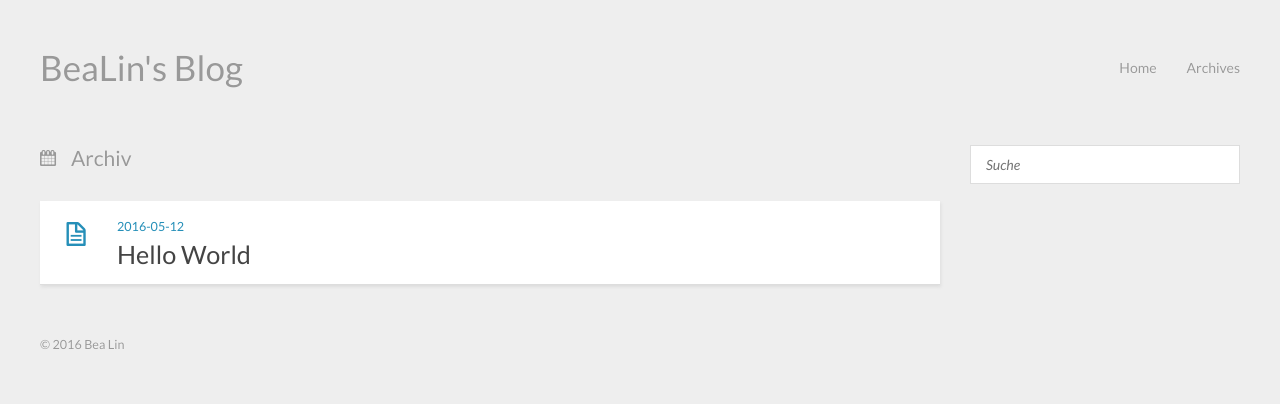
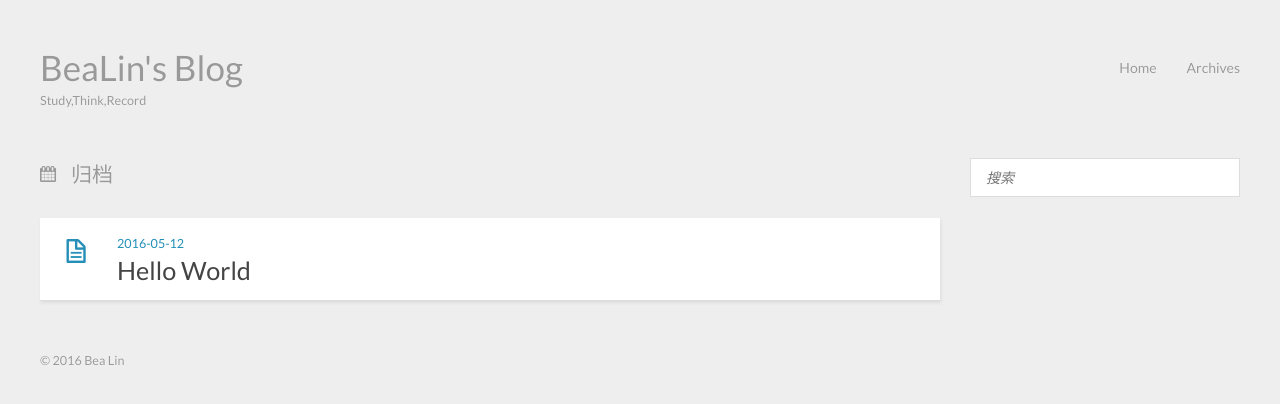
Before and after one commit to BeaLin/BeaLin.github.io, a plain HTML site: page archives/index.html in a window 1280 px wide. Drawn offline with nearby package versions, Linux system fonts and the light colour scheme.

Commit message:
Site updated: 2016-05-12 19:27:34

```diff
--- a/archives/index.html
+++ b/archives/index.html
@@ -3,8 +3,10 @@
 <head>
   <meta charset="utf-8">
 
-  <title>Archiv | BeaLin&#39;s Blog</title>
+  <title>归档 | BeaLin&#39;s Blog</title>
   <meta name="author" content="Bea Lin">
+
+  <meta name="description" content="Programmer,Technology,Software Engineering">
 
 
   <meta name="viewport" content="width=device-width, initial-scale=1, maximum-scale=1">
@@ -28,7 +30,7 @@
 <body>
   <header id="header" class="inner"><div class="alignleft">
   <h1><a href="/">BeaLin&#39;s Blog</a></h1>
-  <h2><a href="/"></a></h2>
+  <h2><a href="/">Study,Think,Record</a></h2>
 </div>
 <nav id="main-nav" class="alignright">
   <ul>
@@ -44,7 +46,7 @@
 </header>
   <div id="content" class="inner">
     <div id="main-col" class="alignleft"><div id="wrapper">
-<h2 class="archive-title">Archiv</h2>
+<h2 class="archive-title">归档</h2>
 
 
   <div class="archive">
@@ -66,7 +68,7 @@
     <aside id="sidebar" class="alignright">
   <div class="search">
   <form action="//google.com/search" method="get" accept-charset="utf-8">
-    <input type="search" name="q" results="0" placeholder="Suche">
+    <input type="search" name="q" results="0" placeholder="搜索">
     <input type="hidden" name="q" value="site:yoursite.com">
   </form>
 </div>
```
Also changed, not shown: 2016/05/12/hello-world/index.html (+4 -4 lines), archives/2016/05/index.html (+5 -3 lines), archives/2016/index.html (+5 -3 lines), index.html (+4 -2 lines).
